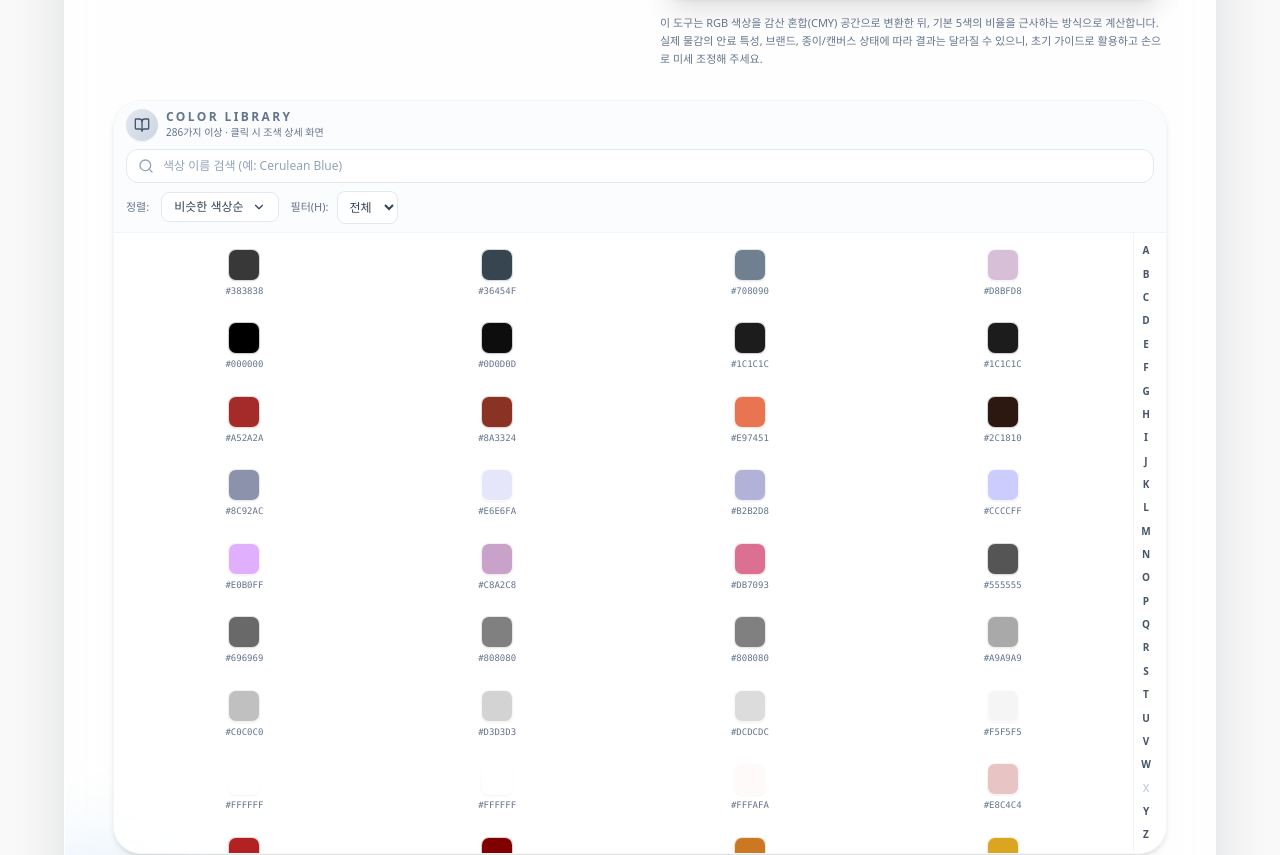
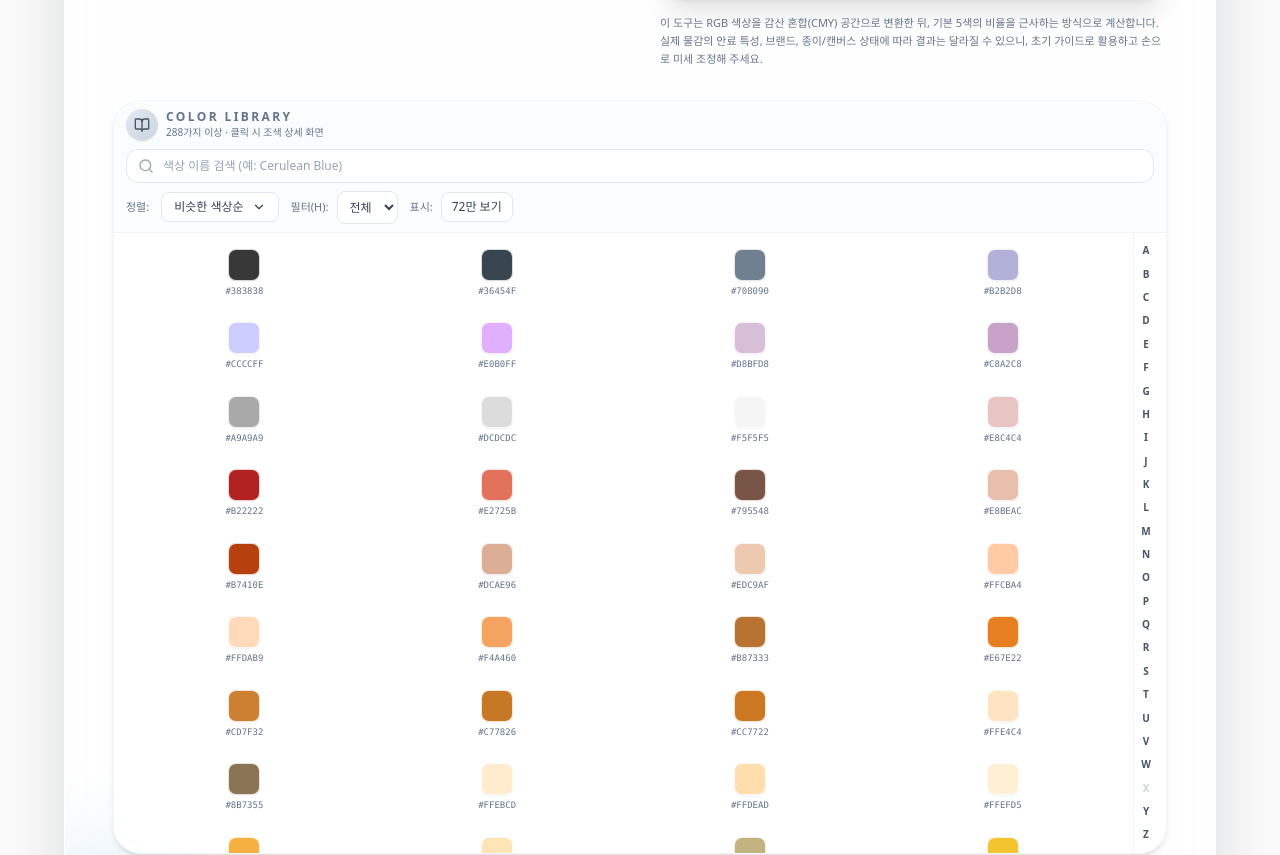
Before and after one commit to stalbino-rgb/cursor-painting, a React (Vite) app: page / in a window 1280 px wide. Shown: the part 1421-2276 px from the top of the page. Built offline with nearby package versions, Linux system fonts and the light colour scheme.

Commit message:
Enhance ColorLibrary and FaberMixModal functionality: added a toggle to filter Faber-Castell Set 72 colors, updated color data structure to include brand information, and optimized color mixing calculations to focus on Set 72 colors for improved user experience.

```diff
--- a/src/components/ColorLibrary.jsx
+++ b/src/components/ColorLibrary.jsx
@@ -42,12 +42,14 @@ function ColorLibrary({ onColorSelect }) {
   const rowRefs = useRef({});
   const searchTimeoutRef = useRef(null);
   const [munsellFilter, setMunsellFilter] = useState('all');
+  const [showSet72Only, setShowSet72Only] = useState(false);
 
   const mergedLibrary = useMemo(() => {
     const merged = [
       ...FABER_CASTELL_ALBRECHT_DURER_72.colors.map((color) => ({
         ...color,
-        source: FABER_CASTELL_ALBRECHT_DURER_72.name
+        source: FABER_CASTELL_ALBRECHT_DURER_72.name,
+        brand: FABER_CASTELL_ALBRECHT_DURER_72.brand
       })),
       ...COLOR_LIBRARY
     ];
@@ -66,6 +68,12 @@ function ColorLibrary({ onColorSelect }) {
   const filteredAndSorted = useMemo(() => {
     const q = searchQuery.trim().toLowerCase();
     let list = [...mergedLibrary];
+    if (showSet72Only) {
+      const faberName = FABER_CASTELL_ALBRECHT_DURER_72.name;
+      list = list.filter(
+        (c) => (c.source === faberName || c.brand === 'Faber-Castell') && c.isSet72
+      );
+    }
     if (munsellFilter !== 'all') {
       list = list.filter((c) => {
         const m = hexToApproxMunsell(c.hex);
@@ -102,7 +110,7 @@ function ColorLibrary({ onColorSelect }) {
       });
     }
     return sortBySimilarColor(list);
-  }, [searchQuery, sortBy, munsellFilter, mergedLibrary]);
+  }, [searchQuery, sortBy, munsellFilter, mergedLibrary, showSet72Only]);
 
   const displayList = useMemo(() => {
     if (externalResults.length > 0) return externalResults;
@@ -162,6 +170,7 @@ function ColorLibrary({ onColorSelect }) {
   };
 
   const isFromExternal = externalResults.length > 0;
+  const faberSourceName = FABER_CASTELL_ALBRECHT_DURER_72.name;
 
   return (
     <div className="rounded-3xl bg-white/95 border border-slate-100/80 shadow-md overflow-hidden">
@@ -254,6 +263,25 @@ function ColorLibrary({ onColorSelect }) {
               <option value="RP">RP</option>
             </select>
           </div>
+
+          <div className="flex items-center gap-2">
+            <span className="text-[11px] text-slate-500">표시:</span>
+            <button
+              type="button"
+              disabled={isFromExternal}
+              onClick={() => setShowSet72Only((v) => !v)}
+              className={`px-2.5 py-1.5 rounded-lg border text-xs font-medium transition-colors ${
+                isFromExternal
+                  ? 'border-slate-200 bg-slate-50 text-slate-300 cursor-not-allowed'
+                  : showSet72Only
+                    ? 'border-slate-900 bg-slate-900 text-white'
+                    : 'border-slate-200 bg-white text-slate-700 hover:bg-slate-50'
+              }`}
+              title={isFromExternal ? '외부 검색 결과에서는 사용할 수 없어요.' : 'Faber 72 배지 색상만 표시'}
+            >
+              72만 보기
+            </button>
+          </div>
         </div>
       </div>
 
@@ -269,6 +297,11 @@ function ColorLibrary({ onColorSelect }) {
           ) : (
             <div className="grid grid-cols-4 gap-2 px-2 py-2">
               {displayList.map((color, i) => (
+                (() => {
+                  const isFaber = color.source === faberSourceName || color.brand === 'Faber-Castell';
+                  const isSet72 = Boolean(color.isSet72);
+                  const tileClass = isFaber && !isSet72 ? 'opacity-55' : '';
+                  return (
                 <button
                   key={`${color.hex}-${color.name}-${i}`}
                   type="button"
@@ -276,17 +309,26 @@ function ColorLibrary({ onColorSelect }) {
                     rowRefs.current[`row-${i}`] = el;
                   }}
                   onClick={() => onColorSelect?.(color)}
-                  className="group flex flex-col items-center justify-center p-2 rounded-lg hover:bg-slate-50/90 active:bg-slate-100/90 text-left transition-colors"
+                  className={`group flex flex-col items-center justify-center p-2 rounded-lg hover:bg-slate-50/90 active:bg-slate-100/90 text-left transition-colors ${tileClass}`}
                   title={`${color.name} (${(normalizeHex(color.hex) || color.hex).toUpperCase()})`}
                 >
-                  <div
-                    className="w-8 h-8 shrink-0 rounded-lg border border-white/80 shadow-sm"
-                    style={{ backgroundColor: color.hex }}
-                  />
+                  <div className="relative">
+                    <div
+                      className="w-8 h-8 shrink-0 rounded-lg border border-white/80 shadow-sm"
+                      style={{ backgroundColor: color.hex }}
+                    />
+                    {isFaber && isSet72 && (
+                      <span className="absolute -right-1 -top-1 rounded-full bg-slate-900 text-white text-[9px] font-semibold px-1.5 py-0.5 shadow-sm">
+                        72
+                      </span>
+                    )}
+                  </div>
                   <code className="mt-1 text-[9px] font-mono text-slate-500 group-hover:text-slate-600">
                     {(normalizeHex(color.hex) || color.hex).slice(0, 7)}
                   </code>
                 </button>
+                  );
+                })()
               ))}
             </div>
           )}
--- a/src/components/FaberMixModal.jsx
+++ b/src/components/FaberMixModal.jsx
@@ -18,15 +18,23 @@ function normalizeHex(hex) {
 }
 
 function FaberMixModal({ targetHex, open, onClose, onApplyNearestAsTarget }) {
+  const set72Colors = useMemo(
+    () => FABER_CASTELL_ALBRECHT_DURER_72.colors.filter((c) => c.isSet72),
+    []
+  );
+
   const nearest = useMemo(
-    () => (targetHex ? getNearestColorInPalette(targetHex, FABER_CASTELL_ALBRECHT_DURER_72) : null),
-    [targetHex]
+    () =>
+      targetHex
+        ? getNearestColorInPalette(targetHex, { ...FABER_CASTELL_ALBRECHT_DURER_72, colors: set72Colors })
+        : null,
+    [targetHex, set72Colors]
   );
 
   const mix = useMemo(() => {
     if (!targetHex) return null;
     const t = normalizeHex(targetHex);
-    const exact = FABER_CASTELL_ALBRECHT_DURER_72.colors.find((c) => normalizeHex(c.hex) === t);
+    const exact = set72Colors.find((c) => normalizeHex(c.hex) === t);
     if (exact) {
       return {
         approximateHex: exact.hex,
@@ -41,14 +49,14 @@ function FaberMixModal({ targetHex, open, onClose, onApplyNearestAsTarget }) {
         ]
       };
     }
-    const list = FABER_CASTELL_ALBRECHT_DURER_72.colors.map((c) => ({
+    const list = set72Colors.map((c) => ({
       name: c.name,
       hex: c.hex,
       no: c.no,
       key: `faber-${c.no}`
     }));
     return calculateMixFromLibrary(targetHex, list, 0.03);
-  }, [targetHex]);
+  }, [targetHex, set72Colors]);
 
   const parts = mix?.parts ?? [];
   const hasMix = parts.length > 0;
--- a/src/data/colorData.js
+++ b/src/data/colorData.js
@@ -12,85 +12,97 @@ export const SWATCHES = [
   '#0F172A'
 ];
 
+export const FABER_ALBRECHT_DURER_SET72_NOS = [
+  101, 102, 104, 105, 107, 108, 109, 110, 111, 115, 118, 120, 121, 124, 125, 126, 129, 131, 132, 133, 136,
+  140, 141, 142, 145, 146, 149, 151, 153, 155, 156, 157, 158, 161, 163, 165, 168, 170, 171, 173, 174, 176,
+  177, 180, 184, 185, 187, 188, 190, 191, 194, 199, 205, 217, 219, 225, 231, 233, 246, 247, 249, 264, 271,
+  283, 106, 226, 134, 181, 112, 267, 274, 186
+];
+
 export const FABER_CASTELL_ALBRECHT_DURER_72 = {
   id: 'faber-castell-albrecht-durer-72',
   brand: 'Faber-Castell',
   name: 'Albrecht Durer 72',
   medium: 'colored-pencil',
   colors: [
-    { name: 'White', hex: '#F8F8F4' },
-    { name: 'Cream', hex: '#F2E6B4' },
-    { name: 'Ivory', hex: '#F0E1B5' },
-    { name: 'Light Yellow Glaze', hex: '#F6E88E' },
-    { name: 'Light Cadmium Yellow', hex: '#F7DC5F' },
-    { name: 'Dark Chrome Yellow', hex: '#D8A626' },
-    { name: 'Cadmium Yellow', hex: '#EAC23C' },
-    { name: 'Dark Cadmium Yellow', hex: '#C5931A' },
-    { name: 'Naples Yellow', hex: '#E6CE8C' },
-    { name: 'Dark Naples Ochre', hex: '#B48A42' },
-    { name: 'Earth Yellowish', hex: '#A8873E' },
-    { name: 'Orange Glaze', hex: '#E27B3A' },
-    { name: 'Dark Cadmium Orange', hex: '#C9672A' },
-    { name: 'Dark Cadmium Red', hex: '#A93E2F' },
-    { name: 'Scarlet Red', hex: '#D34C42' },
-    { name: 'Light Cadmium Red', hex: '#E06D57' },
-    { name: 'Medium Cadmium Red', hex: '#C85042' },
-    { name: 'Deep Scarlet Red', hex: '#B5443A' },
-    { name: 'Carmine Red', hex: '#B3354E' },
-    { name: 'Alizarin Crimson', hex: '#8E2D42' },
-    { name: 'Crimson', hex: '#A73448' },
-    { name: 'Magenta', hex: '#B5416B' },
-    { name: 'Purple Pink', hex: '#C86893' },
-    { name: 'Light Magenta', hex: '#D38AAA' },
-    { name: 'Middle Purple Pink', hex: '#B97BA2' },
-    { name: 'Pink Carmine', hex: '#AF5D84' },
-    { name: 'Rose Carmine', hex: '#8D4069' },
-    { name: 'Violet', hex: '#6F4B8A' },
-    { name: 'Manganese Violet', hex: '#7D5A8C' },
-    { name: 'Red Violet', hex: '#7A4479' },
-    { name: 'Blue Violet', hex: '#5E4A87' },
-    { name: 'Ultramarine', hex: '#3E4C9F' },
-    { name: 'Light Ultramarine', hex: '#6B7BC6' },
-    { name: 'Cobalt Blue', hex: '#3B62A4' },
-    { name: 'Prussian Blue', hex: '#284B75' },
-    { name: 'Phthalo Blue', hex: '#2A4A8E' },
-    { name: 'Phthalo Blue Middle', hex: '#3F66A9' },
-    { name: 'Delft Blue', hex: '#38527E' },
-    { name: 'Dark Indigo', hex: '#29344F' },
-    { name: 'Helio Blue Reddish', hex: '#30458D' },
-    { name: 'Cobalt Turquoise', hex: '#2C8FA0' },
-    { name: 'Turquoise', hex: '#3A9FA0' },
-    { name: 'Light Cobalt Turquoise', hex: '#6DAEB2' },
-    { name: 'Light Blue', hex: '#8FC0D4' },
-    { name: 'Sky Blue', hex: '#76AFD0' },
-    { name: 'Ice Blue', hex: '#B2D6E2' },
-    { name: 'Light Phthalo Green', hex: '#89C6A1' },
-    { name: 'Phthalo Green', hex: '#3A8C69' },
-    { name: 'Emerald Green', hex: '#4E9B5F' },
-    { name: 'Cobalt Green', hex: '#5D8E6A' },
-    { name: 'Light Green', hex: '#97B96B' },
-    { name: 'May Green', hex: '#8AA858' },
-    { name: 'Leaf Green', hex: '#6D8B45' },
-    { name: 'Permanent Green', hex: '#4F7A3E' },
-    { name: 'Chromium Oxide Green', hex: '#4B5E3A' },
-    { name: 'Olive Green Yellowish', hex: '#7B7A43' },
-    { name: 'Olive Green', hex: '#66663A' },
-    { name: 'Earth Green Yellowish', hex: '#7E7E59' },
-    { name: 'Earth Green', hex: '#61705C' },
-    { name: 'Raw Umber', hex: '#6A5642' },
-    { name: 'Burnt Umber', hex: '#5A4031' },
-    { name: 'Burnt Ochre', hex: '#9D6B41' },
-    { name: 'Brown Ochre', hex: '#8D6441' },
-    { name: 'Burnt Sienna', hex: '#9E5D45' },
-    { name: 'Walnut Brown', hex: '#5A4435' },
-    { name: 'Sepia', hex: '#4D3B30' },
-    { name: 'Bistre', hex: '#5E4A3A' },
-    { name: 'Warm Grey I', hex: '#C8C0B5' },
-    { name: 'Warm Grey IV', hex: '#9A9289' },
-    { name: 'Warm Grey V', hex: '#827A71' },
-    { name: 'Cold Grey I', hex: '#CBD1D3' },
-    { name: 'Cold Grey IV', hex: '#8E969C' }
-  ].map((c, idx) => ({ ...c, no: idx + 1 }))
+    { no: 101, name: 'White', hex: '#F2F0E6' },
+    { no: 102, name: 'Cream', hex: '#FBF2B4' },
+    { no: 104, name: 'Light Yellow Glaze', hex: '#FCF196' },
+    { no: 105, name: 'Light Cadmium Yellow', hex: '#FDEB1F' },
+    { no: 107, name: 'Cadmium Yellow', hex: '#FDD800' },
+    { no: 108, name: 'Dark Cadmium Yellow', hex: '#FFB400' },
+    { no: 109, name: 'Dark Chrome Yellow', hex: '#FF9F00' },
+    { no: 111, name: 'Cadmium Orange', hex: '#FF7300' },
+    { no: 115, name: 'Dark Cadmium Orange', hex: '#E45203' },
+    { no: 118, name: 'Scarlet Red', hex: '#E31F26' },
+    { no: 121, name: 'Pale Geranium Lake', hex: '#E41629' },
+    { no: 110, name: 'Phthalo Blue', hex: '#004A99' },
+    { no: 120, name: 'Ultramarine', hex: '#1B3D96' },
+    { no: 124, name: 'Rose Carmine', hex: '#E54D64' },
+    { no: 125, name: 'Middle Purple Pink', hex: '#CC4986' },
+    { no: 126, name: 'Permanent Carmine', hex: '#AE0E36' },
+    { no: 129, name: 'Pink Madder Lake', hex: '#E67198' },
+    { no: 131, name: 'Medium Flesh', hex: '#F0A693' },
+    { no: 132, name: 'Light Flesh', hex: '#F6C1AC' },
+    { no: 133, name: 'Magenta', hex: '#AD135B' },
+    { no: 136, name: 'Purple Violet', hex: '#6B408B' },
+    { no: 140, name: 'Light Ultramarine', hex: '#8098D1' },
+    { no: 141, name: 'Delft Blue', hex: '#2E317B' },
+    { no: 143, name: 'Cobalt Blue', hex: '#0079C1' },
+    { no: 145, name: 'Light Phthalo Blue', hex: '#009EE0' },
+    { no: 146, name: 'Sky Blue', hex: '#80C7E9' },
+    { no: 149, name: 'Bluish Turquoise', hex: '#007A87' },
+    { no: 151, name: 'Helioblue-reddish', hex: '#005391' },
+    { no: 153, name: 'Cobalt Turquoise', hex: '#0099A0' },
+    { no: 154, name: 'Light Cobalt Turquoise', hex: '#59C0C3' },
+    { no: 155, name: 'Helio Turquoise', hex: '#008493' },
+    { no: 156, name: 'Cobalt Green', hex: '#008978' },
+    { no: 157, name: 'Dark Phthalo Green', hex: '#004C45' },
+    { no: 158, name: 'Deep Cobalt Green', hex: '#004D40' },
+    { no: 159, name: "Hooker's Green", hex: '#497753' },
+    { no: 161, name: 'Phthalo Green', hex: '#009153' },
+    { no: 163, name: 'Emerald Green', hex: '#009E60' },
+    { no: 165, name: 'Juniper Green', hex: '#3B5F45' },
+    { no: 168, name: 'Earth Green Yellowish', hex: '#839C51' },
+    { no: 170, name: 'May Green', hex: '#B1CC47' },
+    { no: 171, name: 'Light Green', hex: '#B6D477' },
+    { no: 172, name: 'Earth Green', hex: '#8FA177' },
+    { no: 173, name: 'Olive Green Yellowish', hex: '#73822B' },
+    { no: 174, name: 'Chrome Green Opaque', hex: '#5A6E3F' },
+    { no: 175, name: 'Dark Sepia', hex: '#3D352E' },
+    { no: 176, name: 'van Dyck Brown', hex: '#4B3A31' },
+    { no: 177, name: 'Walnut Brown', hex: '#483730' },
+    { no: 178, name: 'Nougat', hex: '#7F614C' },
+    { no: 180, name: 'Raw Umber', hex: '#8B6C3F' },
+    { no: 184, name: 'Dark Naples Ochre', hex: '#EBC05F' },
+    { no: 185, name: 'Naples Yellow', hex: '#F9DC7F' },
+    { no: 187, name: 'Burnt Ochre', hex: '#A35930' },
+    { no: 188, name: 'Sanguine', hex: '#B34F38' },
+    { no: 190, name: 'Venetian Red', hex: '#8D3E35' },
+    { no: 191, name: 'Pompeian Red', hex: '#A5322D' },
+    { no: 192, name: 'Indian Red', hex: '#75342F' },
+    { no: 194, name: 'Red-violet', hex: '#6D2F4B' },
+    { no: 199, name: 'Black', hex: '#1A1A1A' },
+    { no: 205, name: 'Cadmium Yellow Lemon', hex: '#FFF32C' },
+    { no: 217, name: 'Middle Cadmium Red', hex: '#D6001C' },
+    { no: 219, name: 'Deep Scarlet Red', hex: '#BE0026' },
+    { no: 225, name: 'Dark Red', hex: '#7C0A26' },
+    { no: 231, name: 'Cold Grey II', hex: '#BFC5C8' },
+    { no: 232, name: 'Cold Grey III', hex: '#9CA4A9' },
+    { no: 233, name: 'Cold Grey IV', hex: '#7C8489' },
+    { no: 235, name: 'Cold Grey VI', hex: '#41474B' },
+    { no: 246, name: 'Prussian Blue', hex: '#003056' },
+    { no: 247, name: 'Indanthrene Blue', hex: '#003F7D' },
+    { no: 249, name: 'Mauve', hex: '#493351' },
+    { no: 264, name: 'Phthalo Green Dark', hex: '#006943' },
+    { no: 267, name: 'Pine Green', hex: '#2D4F3C' },
+    { no: 271, name: 'Warm Grey II', hex: '#BAB2AA' },
+    { no: 274, name: 'Warm Grey V', hex: '#736B64' },
+    { no: 283, name: 'Burnt Sienna', hex: '#883F2D' }
+  ].map((c) => ({
+    ...c,
+    isSet72: FABER_ALBRECHT_DURER_SET72_NOS.includes(c.no)
+  }))
 };
 
 export const PALETTE_REGISTRY = [FABER_CASTELL_ALBRECHT_DURER_72];
--- a/src/utils/mixing.js
+++ b/src/utils/mixing.js
@@ -245,6 +245,7 @@ export function calculateMixFromLibrary(targetHex, colorList, minRatio = 0.01) {
     parts.push({
       name: colors[i].name,
       hex: colors[i].hex,
+      no: colors[i].no,
       key: `lib-${i}`,
       ratio: w[i]
     });
```
